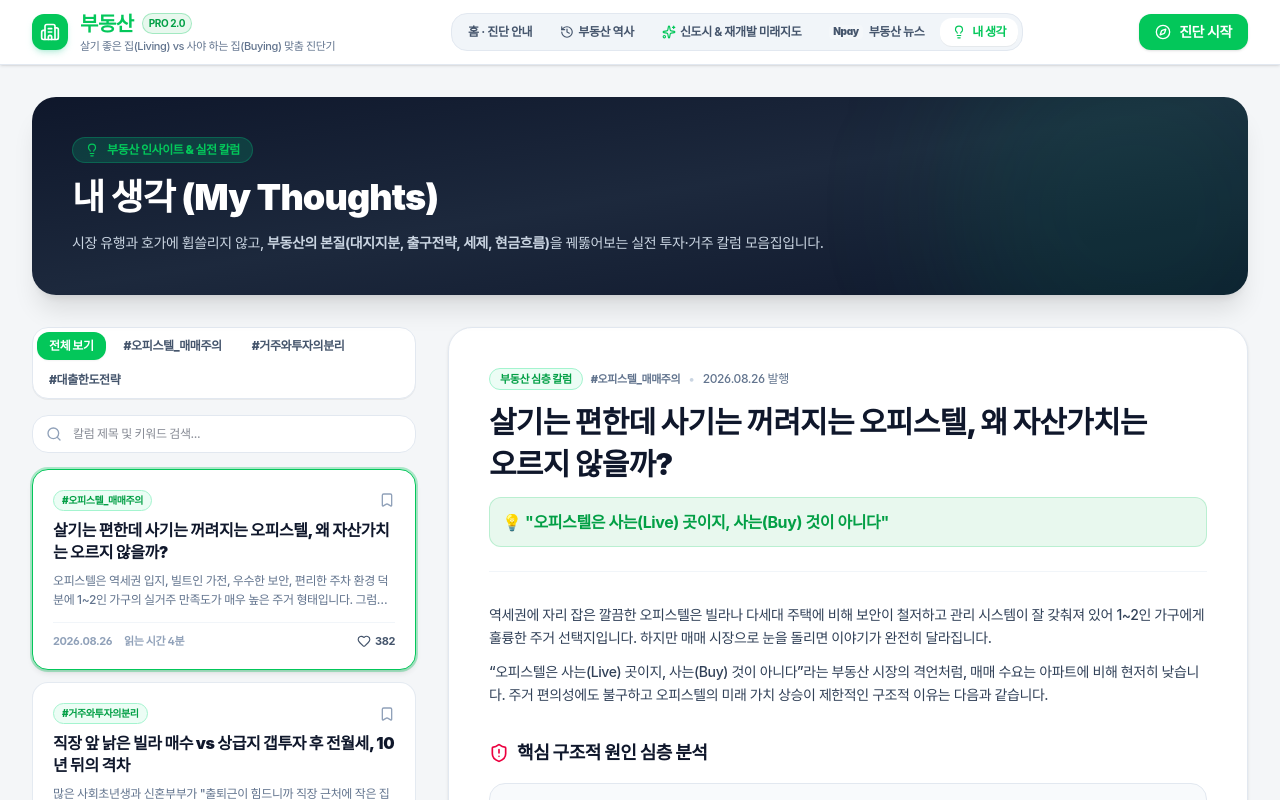
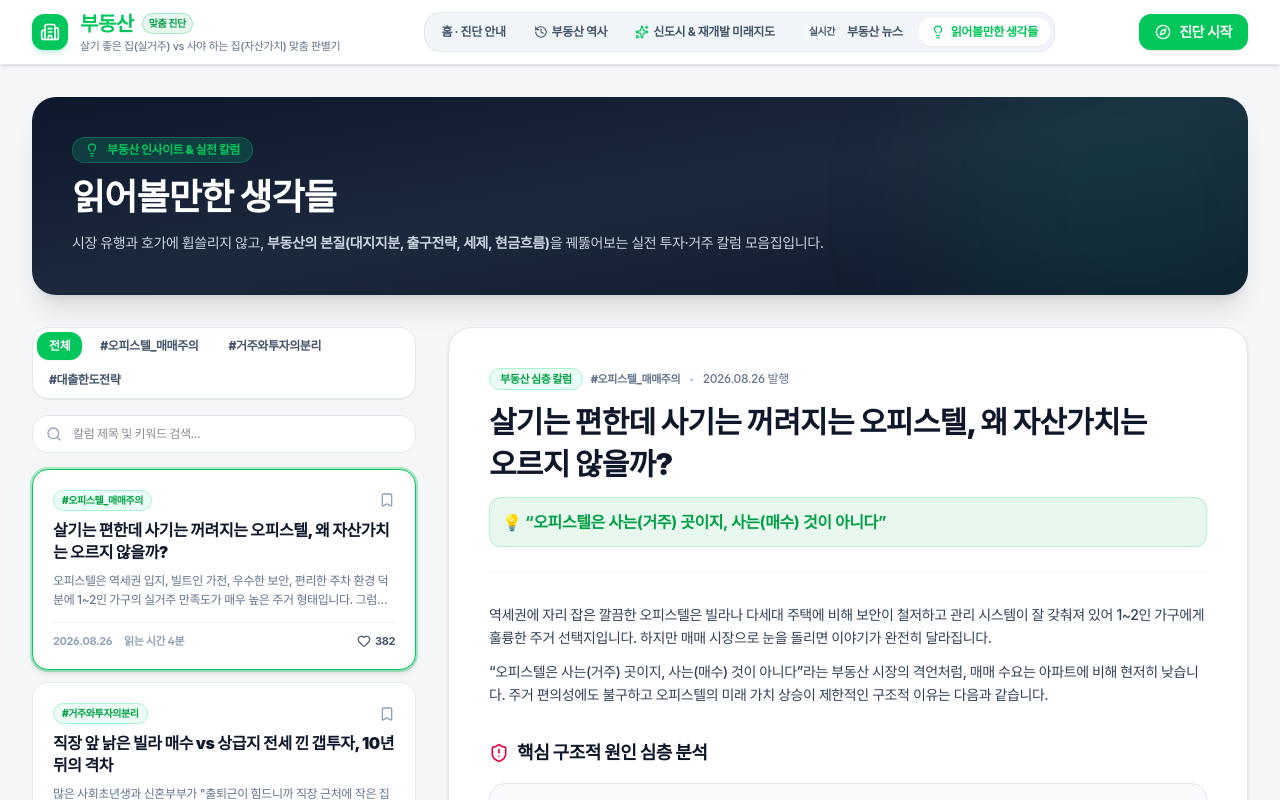
Before and after one commit to alstjrdlek75-lab/realestate, a React (Vite) app: page / in a window 1280 px wide. Both pictures are taken after a click on the element 1066 px from the left and 2845 px from the top of the page. Shown: the top 800 px of the page. Built offline with nearby package versions, Linux system fonts and the light colour scheme; the HTML template or start-up script is replaced by a standard one; a web font is replaced by a local one.

Commit message:
chore: Rename tab to '읽어볼만한 생각들' and remove all English text with pure refined Korean

```diff
--- a/src/App.tsx
+++ b/src/App.tsx
@@ -230,13 +230,13 @@ export function App() {
                       필독 칼럼
                     </span>
                     <h3 className="text-base font-black text-slate-900 mt-0.5">
-                      💡 내 생각
+                      💡 읽어볼만한 생각들
                     </h3>
                   </div>
                 </div>
 
                 <p className="text-xs text-slate-500 leading-relaxed font-medium">
-                  "오피스텔은 왜 살기(Live)만 하고 사지(Buy) 말라는가?" 등 시장 본질을 꿰뚫는 실전 칼럼
+                  "오피스텔은 왜 살기(거주)만 하고 사지(매수) 말라는가?" 등 시장 본질을 꿰뚫는 실전 칼럼
                 </p>
 
                 <div className="pt-2 flex items-center text-xs font-bold text-[#029f45] group-hover:translate-x-1 transition-transform">
--- a/src/components/Header.tsx
+++ b/src/components/Header.tsx
@@ -55,11 +55,11 @@ export const Header: React.FC<HeaderProps> = ({
                 <span className="text-[#03c75a]">부동산</span>
               </span>
               <span className="text-[10px] font-bold px-1.5 py-0.5 rounded-full bg-[#e8f8ee] text-[#029f45] border border-[#03c75a]/30 hidden sm:inline-block">
-                PRO 2.0
+                맞춤 진단
               </span>
             </div>
             <p className="text-[11px] text-slate-500 font-medium hidden md:block">
-              살기 좋은 집(Living) vs 사야 하는 집(Buying) 맞춤 진단기
+              살기 좋은 집(실거주) vs 사야 하는 집(자산가치) 맞춤 판별기
             </p>
           </div>
         </div>
@@ -101,7 +101,7 @@ export const Header: React.FC<HeaderProps> = ({
               isNewsView ? 'bg-[#03c75a] text-white shadow-2xs font-black' : 'text-slate-600 hover:text-slate-900'
             }`}
           >
-            <span className="px-1 py-0.2 rounded bg-white/20 text-[10px] font-black">Npay</span>
+            <span className="px-1.5 py-0.5 rounded bg-white/20 text-[10px] font-black">실시간</span>
             <span>부동산 뉴스</span>
           </button>
 
@@ -112,7 +112,7 @@ export const Header: React.FC<HeaderProps> = ({
             }`}
           >
             <Lightbulb className="w-3.5 h-3.5 text-[#03c75a]" />
-            <span>내 생각</span>
+            <span>읽어볼만한 생각들</span>
           </button>
         </div>
 
@@ -142,7 +142,7 @@ export const Header: React.FC<HeaderProps> = ({
                 isThoughtsView ? 'bg-[#e8f8ee] text-[#029f45] border-[#03c75a]/30 font-black' : 'bg-slate-100 text-slate-700 border-slate-200'
               }`}
             >
-              내생각
+              생각들
             </button>
           </div>
 
--- a/src/components/MyThoughts.tsx
+++ b/src/components/MyThoughts.tsx
@@ -25,7 +25,6 @@ import {
 interface ThoughtArticle {
   id: string;
   tag: string;
-  category: 'COLUMN' | 'QNA' | 'INSIGHT';
   categoryLabel: string;
   title: string;
   subtitle: string;
@@ -34,7 +33,6 @@ interface ThoughtArticle {
   views: string;
   likes: number;
   featured?: boolean;
-  coverImage?: string;
   summary: string;
   contentParagraphs: string[];
   keyPoints: {
@@ -54,10 +52,9 @@ const THOUGHT_ARTICLES: ThoughtArticle[] = [
   {
     id: 'officetel-live-vs-buy',
     tag: '#오피스텔_매매주의',
-    category: 'COLUMN',
     categoryLabel: '부동산 심층 칼럼',
     title: '살기는 편한데 사기는 꺼려지는 오피스텔, 왜 자산가치는 오르지 않을까?',
-    subtitle: '"오피스텔은 사는(Live) 곳이지, 사는(Buy) 것이 아니다"',
+    subtitle: '“오피스텔은 사는(거주) 곳이지, 사는(매수) 것이 아니다”',
     publishedAt: '2026.08.26',
     readTime: '4분',
     views: '1.4만',
@@ -66,20 +63,20 @@ const THOUGHT_ARTICLES: ThoughtArticle[] = [
     summary: '오피스텔은 역세권 입지, 빌트인 가전, 우수한 보안, 편리한 주차 환경 덕분에 1~2인 가구의 실거주 만족도가 매우 높은 주거 형태입니다. 그럼에도 불구하고 실수요자와 투자자 모두 "오피스텔은 전·월세로만 살고 매매는 하지 마라"고 조언하는 결정적 이유는 미래 자산가치 상승에 대한 기대가 아파트에 비해 압도적으로 낮기 때문입니다.',
     contentParagraphs: [
       '역세권에 자리 잡은 깔끔한 오피스텔은 빌라나 다세대 주택에 비해 보안이 철저하고 관리 시스템이 잘 갖춰져 있어 1~2인 가구에게 훌륭한 주거 선택지입니다. 하지만 매매 시장으로 눈을 돌리면 이야기가 완전히 달라집니다.',
-      '“오피스텔은 사는(Live) 곳이지, 사는(Buy) 것이 아니다”라는 부동산 시장의 격언처럼, 매매 수요는 아파트에 비해 현저히 낮습니다. 주거 편의성에도 불구하고 오피스텔의 미래 가치 상승이 제한적인 구조적 이유는 다음과 같습니다.'
+      '“오피스텔은 사는(거주) 곳이지, 사는(매수) 것이 아니다”라는 부동산 시장의 격언처럼, 매매 수요는 아파트에 비해 현저히 낮습니다. 주거 편의성에도 불구하고 오피스텔의 미래 가치 상승이 제한적인 구조적 이유는 다음과 같습니다.'
     ],
     keyPoints: [
       {
         num: 1,
         title: '토지 지분(대지지분)의 절대적 부족',
         description: '부동산 가격 상승의 본질은 감가상각되는 ‘건물’이 아니라 영구적인 ‘땅(토지)’의 가치 상승에 있습니다. 오피스텔은 상업지역이나 준주거지역의 높은 용적률을 활용해 좁은 토지 위에 고층으로 빽빽하게 짓기 때문에, 세대당 배분되는 대지지분이 아파트에 비해 턱없이 적습니다. 건물이 노후화될수록 건물 가치는 0에 수렴하는데, 이를 방어해 줄 토지 지분이 작아 시간이 흐를수록 시세가 정체되거나 하락하기 쉽습니다.',
-        quote: '건물은 썩고 낡아 감가상각되지만, 땅의 가치는 영원히 우상향합니다.'
+        quote: '건물은 낡아 감가상각되지만, 땅의 가치는 영원히 우상향합니다.'
       },
       {
         num: 2,
         title: '재건축·리모델링 등 출구 전략의 부재',
         description: '아파트는 지은 지 30년이 지나면 재건축이나 재개발에 대한 기대감으로 가격이 다시 반등하는 사이클을 가집니다. 반면 오피스텔은 건축법상 업무시설로 분류되어 용적률이 이미 최대치(600~1,000%)에 도달해 있는 경우가 대부분입니다. 상가와 오피스텔 소유주 간의 복잡한 이해관계, 낮은 사업성 때문에 노후화 이후 재건축을 추진하기가 현실적으로 불가능에 가깝습니다.',
-        quote: '용적률이 이미 800%인 오피스텔을 누가 헐고 다시 지어줄 수 있을까요?'
+        quote: '용적률이 이미 800%에 달한 오피스텔을 헐고 다시 지을 수 있는 사업성은 없습니다.'
       },
       {
         num: 3,
@@ -90,8 +87,8 @@ const THOUGHT_ARTICLES: ThoughtArticle[] = [
       {
         num: 4,
         title: '수익형 부동산과 차익형 부동산의 태생적 한계',
-        description: '아파트는 매매차익(Capital Gain)을 목표로 하는 차익형 자산입니다. 반면 오피스텔은 매월 안정적인 임대료를 목적으로 하는 수익형(Cash Flow) 자산입니다. 오피스텔의 매매가는 기대 임대수익률에 의해 가격 상한선이 결정되는 경향이 강해, 인근 지역 아파트 가격이 급등할 때도 오피스텔은 소외되는 현상이 반복됩니다.',
-        quote: '임대수익률 공식에 갇힌 자산은 결코 인플레이션을 뛰어넘는 시세 차익을 주지 못합니다.'
+        description: '아파트는 매매차익을 목표로 하는 차익형 자산입니다. 반면 오피스텔은 매월 안정적인 임대료를 목적으로 하는 수익형(월세 흐름) 자산입니다. 오피스텔의 매매가는 기대 임대수익률에 의해 가격 상한선이 결정되는 경향이 강해, 인근 지역 아파트 가격이 급등할 때도 오피스텔은 소외되는 현상이 반복됩니다.',
+        quote: '월세 수익률 공식에 갇힌 자산은 결코 인플레이션을 뛰어넘는 시세 차익을 주지 못합니다.'
       }
     ],
     tableData: {
@@ -100,19 +97,18 @@ const THOUGHT_ARTICLES: ThoughtArticle[] = [
         { category: '주요 목적', col1: '월세 임대수익 (수익형 자산)', col2: '시세 차익 (차익형 자산)' },
         { category: '대지지분', col1: '매우 작음 (토지 지분 미미)', col2: '상대적으로 큼 (토지 지분 확보)' },
         { category: '노후 시 출구전략', col1: '재건축 사실상 불가 (용적률 포화)', col2: '재건축·리모델링으로 가치 반등' },
-        { category: '취득세율', col1: '4.6% (지방교육세 등 포함 단일)', col2: '1.1% ~ 3.5% (1주택 실수요자 우대)' },
-        { category: '환금성', col1: '낮음 (거래량 적음, 하락장 매도 곤란)', col2: '높음 (시장 유동성 및 거래량 풍부)' }
+        { category: '취득세율', col1: '4.6% (지방교육세 포함 상가세율)', col2: '1.1% ~ 3.5% (1주택 실수요자 우대)' },
+        { category: '환금성(유동성)', col1: '낮음 (거래량 적음, 하락기 매도 곤란)', col2: '높음 (시장 유동성 및 거래량 풍부)' }
       ]
     },
-    conclusion: '결론적으로 오피스텔은 주거의 편의성과 현금 흐름을 확보하는 용도로는 유효하지만, 인플레이션을 방어하고 자산의 스노우볼 효과를 기대하는 \'내 집 마련\'의 관점에서는 치명적인 한계를 가집니다. 주거 만족도가 자산 가치의 상승과 반드시 비례하지 않는다는 점을 명확히 인지하고 접근해야 합니다. 실거주는 역세권 가성비 전·월세로 누리고, 소중한 시드머니는 반드시 토지 지분이 살아 숨쉬는 아파트에 집중하십시오.'
+    conclusion: '결론적으로 오피스텔은 주거의 편의성과 현금 흐름을 확보하는 용도로는 유효하지만, 인플레이션을 방어하고 자산의 스노우볼 효과를 기대하는 \'내 집 마련\'의 관점에서는 치명적인 한계를 가집니다. 주거 만족도가 자산 가치의 상승과 반드시 비례하지 않는다는 점을 명확히 인지하고 접근해야 합니다. 실거주는 역세권 가성비 전·월세로 누리고, 소중한 종잣돈은 반드시 토지 지분이 살아 숨쉬는 아파트에 집중하십시오.'
   },
   {
     id: 'commute-vs-capital-gap',
     tag: '#거주와투자의분리',
-    category: 'INSIGHT',
-    categoryLabel: '실전 전략 인사이트',
-    title: '직장 앞 낡은 빌라 매수 vs 상급지 갭투자 후 전월세, 10년 뒤의 격차',
-    subtitle: '감정적 소비와 자본 투자를 섞는 순간 자산 증식은 멈춘다',
+    categoryLabel: '실전 전략 칼럼',
+    title: '직장 앞 낡은 빌라 매수 vs 상급지 전세 낀 갭투자, 10년 뒤의 격차',
+    subtitle: '감정적 주거 소비와 자본 투자를 섞는 순간 자산 증식은 멈춘다',
     publishedAt: '2026.08.20',
     readTime: '3분',
     views: '9.8천',
@@ -120,61 +116,60 @@ const THOUGHT_ARTICLES: ThoughtArticle[] = [
     summary: '많은 사회초년생과 신혼부부가 "출퇴근이 힘드니까 직장 근처에 작은 집이라도 사자"며 외곽 구축이나 빌라, 오피스텔을 매수합니다. 하지만 5년 뒤 자산 격차는 3배 이상 벌어집니다.',
     contentParagraphs: [
       '내가 당장 살기 편한 집(소비)과 남들이 웃돈을 주고서라도 사고 싶어 하는 집(투자)은 일치하기 어렵습니다.',
-      '초기 자본이 부족할수록 ‘실거주’와 ‘자산 매수’를 분리해야 자본이 갇히지 않습니다.'
+      '초기 자본이 부족할수록 ‘실거주’와 ‘자산 매수’를 분리해야 소중한 자본이 갇히지 않습니다.'
     ],
     keyPoints: [
       {
         num: 1,
         title: '환금성 없는 자산에 전 재산을 묶지 마라',
         description: '빌라나 나홀로 동은 살 때는 쉬워도 팔 때는 제값을 받기 어렵습니다. 하락장이 오면 매수자가 전멸합니다.',
-        quote: '부동산의 제1원칙은 "내가 원할 때 팔고 나올 수 있는가"입니다.'
+        quote: '부동산의 제1원칙은 "내가 원할 때 제값에 팔고 나올 수 있는가"입니다.'
       },
       {
         num: 2,
-        title: '상급지 1채의 힘',
+        title: '똘똘한 상급지 1채의 힘',
         description: '서울 핵심지 및 경기 1급지 대단지 아파트는 하락장에서 하방 경직성을 보이고 상승장에서 시장을 주도합니다.',
-        quote: '똘똘한 1채가 어설픈 3채를 압도합니다.'
+        quote: '똘똘한 1채가 어설픈 외곽 3채를 압도합니다.'
       }
     ],
-    conclusion: '자본이 7억 미만일 때는 무리해서 마용성에 갈 수 없으므로, 8호선(다산/별내/구리)이나 신분당선 축의 실속 징검다리 아파트를 공략하는 것이 가장 스마트한 해법입니다.'
+    conclusion: '가용 자본이 7억 원 안팎일 때는 무리해서 초고가 중심지에 진입하기보다, 8호선(다산/별내/구리)이나 신분당선 축의 실속 징검다리 아파트를 공략하는 것이 가장 현명합니다.'
   },
   {
     id: 'dsr-and-stress-test',
     tag: '#대출한도전략',
-    category: 'QNA',
-    categoryLabel: '금융 실전 Q&A',
-    title: '스트레스 DSR 2단계 시대, 영끌이 완전히 끝난 이유',
-    subtitle: '소득 8천만 원 기준 대출 가능액이 8,000만 원 증발한 현실',
+    categoryLabel: '금융 실전 칼럼',
+    title: '총부채원리금상환비율(DSR) 강화 시대, 무리한 영끌 대출이 끝난 이유',
+    subtitle: '연소득 8천만 원 기준 대출 가능액이 8,000만 원 줄어든 현실',
     publishedAt: '2026.08.15',
     readTime: '3분',
     views: '8.2천',
     likes: 194,
-    summary: '금리가 내려가도 DSR 규제 때문에 대출 총액은 오히려 줄어들고 있습니다. 지금 부동산 시장은 대출 레버리지가 아니라 현금 보유력과 상환 안전성이 지배합니다.',
+    summary: '기준금리가 내려가더라도 대출 규제 때문에 실제 빌릴 수 있는 총액은 오히려 줄어들고 있습니다. 지금 부동산 시장은 대출 레버리지가 아니라 현금 보유력과 상환 안전성이 지배합니다.',
     contentParagraphs: [
-      '스트레스 DSR은 미래 금리 변동 위험을 가산금리로 선반영하여 대출 한도를 원천 차단하는 제도입니다.',
-      '월 상환 원리금이 가계 가처분 소득의 40%를 넘으면 어떤 금융 위기에도 버틸 수 없습니다.'
+      '스트레스 대출 규제는 미래 금리 변동 위험을 가산금리로 선반영하여 무리한 대출을 원천 차단하는 제도입니다.',
+      '월 상환 원리금이 가계 소득의 40%를 넘으면 어떤 금융 위기에도 버틸 수 없습니다.'
     ],
     keyPoints: [
       {
         num: 1,
-        title: '금리가 내려가도 대출은 더 안 나온다',
-        description: '수도권 스트레스 DSR 가산금리 1.2%p 적용으로 동일 연소득 대비 대출 가능액이 5천만~1억 원 축소되었습니다.',
-        quote: '정책 금융(디딤돌, 신생아특례) 자격이 아니라면 자기자본 비중을 40% 이상 확보해야 합니다.'
+        title: '금리가 내려가도 대출 한도는 더 조여진다',
+        description: '가산금리 적용으로 동일 소득 대비 대출 가능액이 5천만~1억 원 축소되었습니다.',
+        quote: '정책 금융(디딤돌, 신생아특례) 자격이 아니라면 자기자본 비중을 40% 이상 확보해야 안전합니다.'
       }
     ],
-    conclusion: '대출을 풀로 당기는 위험한 전략 대신, 본인의 월 잉여현금흐름 내에서 원리금 상환이 가능한 안전 예산(Safe Budget)을 먼저 확정하십시오.'
+    conclusion: '대출을 무리하게 당기는 위험한 전략 대신, 매월 안정적으로 갚아나갈 수 있는 안전 예산(원리금 200만 원대)을 먼저 확정하십시오.'
   }
 ];
 
 export const MyThoughts: React.FC = () => {
-  const [selectedTag, setSelectedTag] = useState<string>('ALL');
+  const [selectedTag, setSelectedTag] = useState<string>('전체');
   const [searchQuery, setSearchQuery] = useState<string>('');
   const [activeArticleId, setActiveArticleId] = useState<string>('officetel-live-vs-buy');
   const [bookmarkedIds, setBookmarkedIds] = useState<string[]>([]);
   const [likedIds, setLikedIds] = useState<string[]>([]);
 
   const filteredArticles = THOUGHT_ARTICLES.filter(art => {
-    if (selectedTag !== 'ALL' && art.tag !== selectedTag) return false;
+    if (selectedTag !== '전체' && art.tag !== selectedTag) return false;
     if (searchQuery.trim() !== '') {
       const q = searchQuery.toLowerCase();
       return art.title.toLowerCase().includes(q) || art.summary.toLowerCase().includes(q) || art.tag.toLowerCase().includes(q);
@@ -198,7 +193,7 @@ export const MyThoughts: React.FC = () => {
     );
   };
 
-  const allTags = ['ALL', '#오피스텔_매매주의', '#거주와투자의분리', '#대출한도전략'];
+  const allTags = ['전체', '#오피스텔_매매주의', '#거주와투자의분리', '#대출한도전략'];
 
   return (
     <div className="max-w-7xl mx-auto px-4 sm:px-6 lg:px-8 py-8 animate-fadeIn space-y-8">
@@ -212,7 +207,7 @@ export const MyThoughts: React.FC = () => {
             <span>부동산 인사이트 & 실전 칼럼</span>
           </div>
           <h1 className="text-2xl sm:text-4xl font-black tracking-tight leading-tight">
-            내 생각 (My Thoughts)
+            읽어볼만한 생각들
           </h1>
           <p className="text-xs sm:text-sm text-slate-300 leading-relaxed font-medium">
             시장 유행과 호가에 휩쓸리지 않고, <strong>부동산의 본질(대지지분, 출구전략, 세제, 현금흐름)</strong>을 꿰뚫어보는 실전 투자·거주 칼럼 모음집입니다.
@@ -238,7 +233,7 @@ export const MyThoughts: React.FC = () => {
                     : 'text-slate-600 hover:bg-slate-100'
                 }`}
               >
-                {tag === 'ALL' ? '전체 보기' : tag}
+                {tag}
               </button>
             ))}
           </div>
@@ -461,7 +456,7 @@ export const MyThoughts: React.FC = () => {
                   onClick={() => {
                     if (navigator.clipboard) {
                       navigator.clipboard.writeText(window.location.href);
-                      alert('칼럼 링크가 클립보드에 복사되었습니다.');
+                      alert('칼럼 링크가 복사되었습니다.');
                     }
                   }}
                   className="px-3.5 py-2 rounded-xl bg-white border border-slate-200 text-slate-700 hover:bg-slate-50 text-xs font-black flex items-center gap-1.5 transition cursor-pointer"
```
